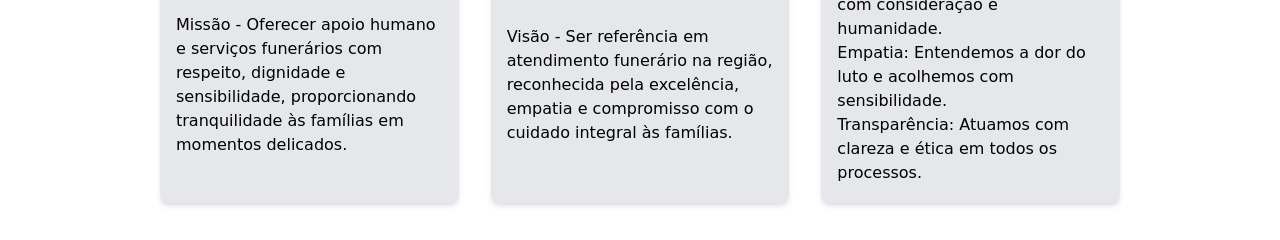
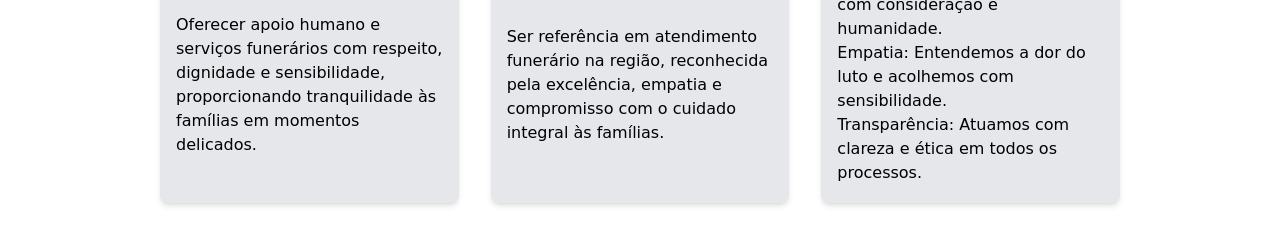
Before and after one commit to Anny-Caroliny/funeraria-silencio-projeto-integrador, a website: page src/views/sobrenos.html in a window 1280 px wide. Shown: the part 498-738 px from the top of the page. Drawn offline with nearby package versions, Linux system fonts and the light colour scheme; files whose address does not match are found by name; a web font is replaced by a local one.

Commit message:
finalizando o input

```diff
--- a/src/views/sobrenos.html
+++ b/src/views/sobrenos.html
@@ -57,12 +57,12 @@
       style="font-family: 'Mystery Quest', cursive;">
       <div class="bg-gray-200 h-80 shadow-md p-4 rounded-lg flex flex-col justify-center">
         <h2 class="text-center text-3xl font-semibold mb-4 py-4">Missão</h2>
-        <p>Missão - Oferecer apoio humano e serviços funerários com respeito, dignidade e sensibilidade, proporcionando
+        <p>Oferecer apoio humano e serviços funerários com respeito, dignidade e sensibilidade, proporcionando
           tranquilidade às famílias em momentos delicados.</p>
       </div>
       <div class="bg-gray-200 h-80 shadow-md p-4 rounded-lg flex flex-col justify-center">
         <h2 class="text-center text-3xl font-semibold mb-4 py-4">Visão</h2>
-        <p>Visão - Ser referência em atendimento funerário na região, reconhecida pela excelência, empatia e compromisso
+        <p>Ser referência em atendimento funerário na região, reconhecida pela excelência, empatia e compromisso
           com o cuidado integral às famílias.</p>
       </div>
       <div class="bg-gray-200 h-80 shadow-md p-4 rounded-lg flex flex-col justify-center">
@@ -76,7 +76,7 @@
 
 
     <section class="grid grid-cold-1 md:grid-cols-2 gap-6 my-6 p-4">
-      <form action="/contato" method="post" class=" bg-white p-6 rounded-lg shadow-md">
+      <form action="/contatos" method="post" class=" bg-white p-6 rounded-lg shadow-md">
         <div class="mb-4">
           <label for="nome" class="block text-gray-700 font-medium">Nome</label>
           <input type="text" id="nome" name="nome_contratante"
```
